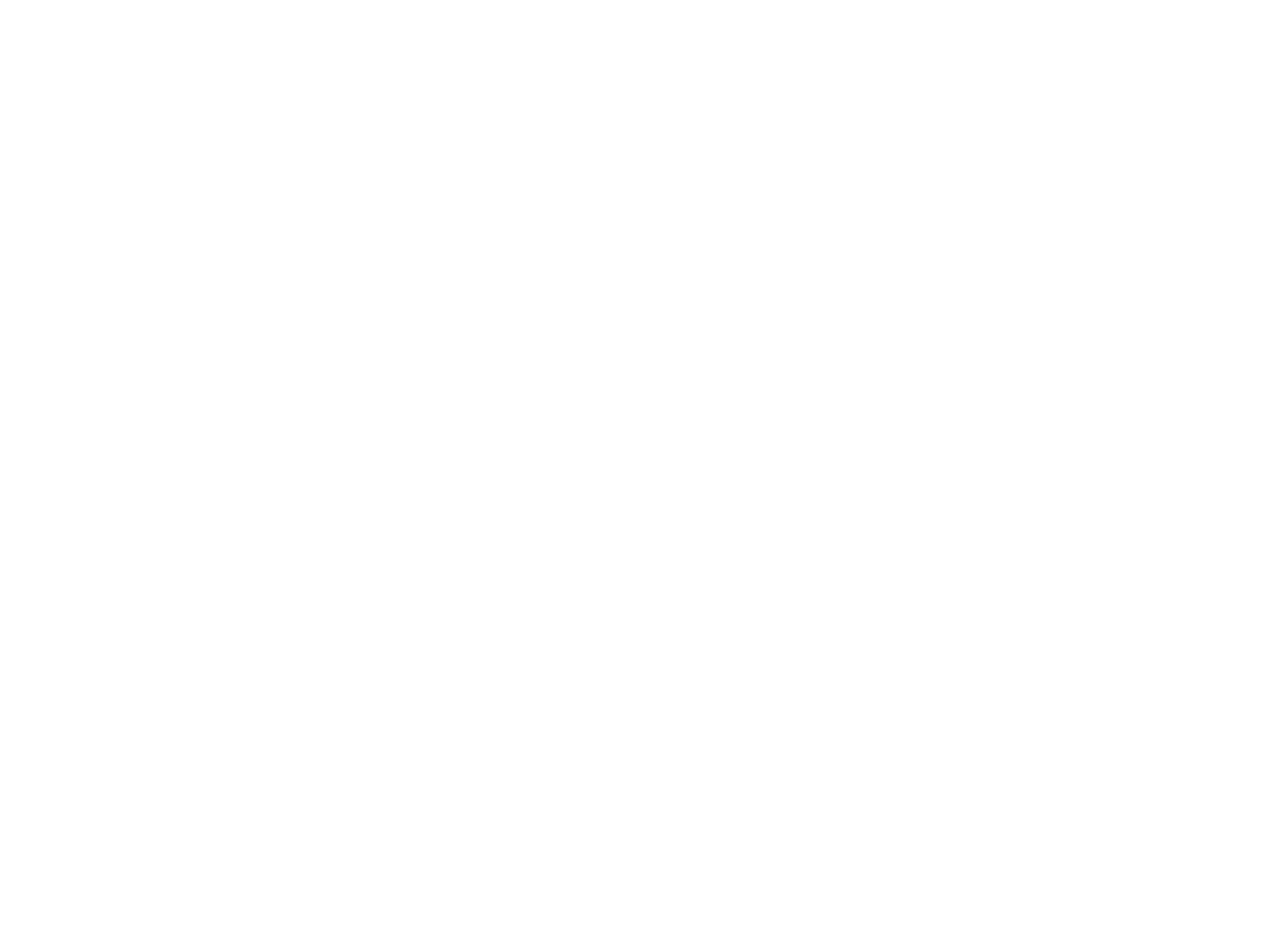
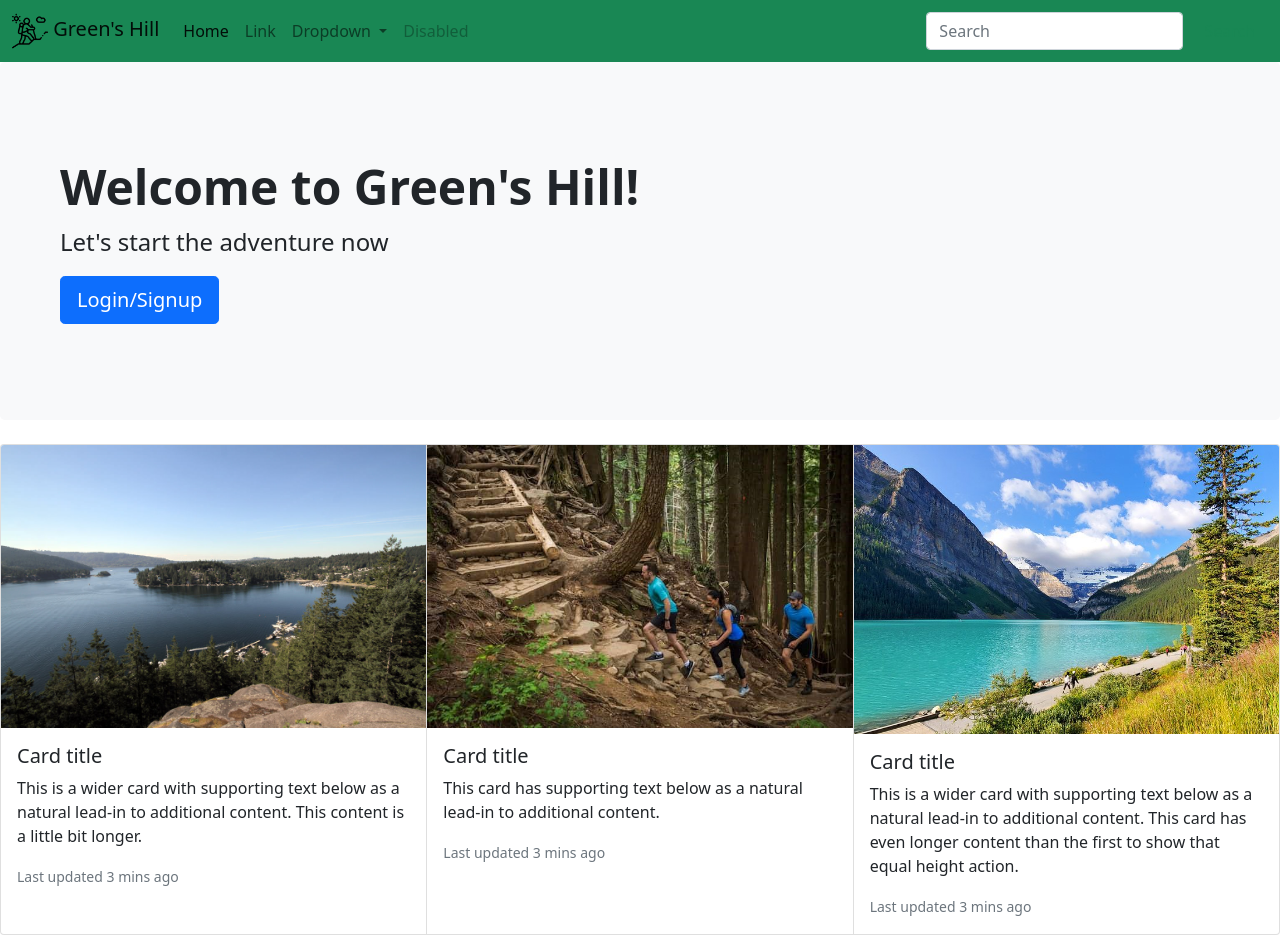
Before and after one commit to pdychinco/demo05_Dychinco_Princeton, a plain HTML site: page index.html in a window 1280 px wide. Before the commit the page ends 800 px from the top, so only its background shows below. Drawn offline with nearby package versions, Linux system fonts and the light colour scheme.

Commit message:
Added pictures as well as logo to webpage

```diff
--- a/index.html
+++ b/index.html
@@ -1,13 +1,12 @@
 <!DOCTYPE html>
 <html lang="en">
-
-<head>
+  <head>
     <title>My BCIT Project</title>
-    <meta name="comp1800 template" content="My 1800 App">
+    <meta name="comp1800 template" content="My 1800 App" />
 
     <!-- Required meta tags -->
-    <meta charset="utf-8">
-    <meta name="viewport" content="width=device-width, initial-scale=1">
+    <meta charset="utf-8" />
+    <meta name="viewport" content="width=device-width, initial-scale=1" />
 
     <!-- Bootstrap Library CSS CDN go here -->
     <!-- Boostrap Library JS CDN  go here -->
@@ -19,11 +18,115 @@
 
     <!-- Link to styles of your own -->
     <!-- <link type="text/css" href="./styles/style.css"> -->
+    <link
+      href="https://cdn.jsdelivr.net/npm/bootstrap@5.1.3/dist/css/bootstrap.min.css"
+      rel="stylesheet"
+      integrity="sha384-1BmE4kWBq78iYhFldvKuhfTAU6auU8tT94WrHftjDbrCEXSU1oBoqyl2QvZ6jIW3"
+      crossorigin="anonymous"
+    />
+  </head>
 
-</head>
+  <body>
+    <nav class="navbar navbar-expand-lg navbar-light bg-success">
+      <div class="container-fluid">
+        <a class="navbar-brand" href="#">
+          <img src="./images/logo.png" height="36">
+          Green's Hill
+        </a>
+          <button
+          class="navbar-toggler"
+          type="button"
+          data-bs-toggle="collapse"
+          data-bs-target="#navbarSupportedContent"
+          aria-controls="navbarSupportedContent"
+          aria-expanded="false"
+          aria-label="Toggle navigation"
+        >
+          <span class="navbar-toggler-icon"></span>
+        </button>
+        <div class="collapse navbar-collapse" id="navbarSupportedContent">
+          <ul class="navbar-nav me-auto mb-2 mb-lg-0">
+            <li class="nav-item">
+              <a class="nav-link active" aria-current="page" href="#">Home</a>
+            </li>
+            <li class="nav-item">
+              <a class="nav-link" href="#">Link</a>
+            </li>
+            <li class="nav-item dropdown">
+              <a
+                class="nav-link dropdown-toggle"
+                href="#"
+                id="navbarDropdown"
+                role="button"
+                data-bs-toggle="dropdown"
+                aria-expanded="false"
+              >
+                Dropdown
+              </a>
+              <ul class="dropdown-menu" aria-labelledby="navbarDropdown">
+                <li><a class="dropdown-item" href="#">Action</a></li>
+                <li><a class="dropdown-item" href="#">Another action</a></li>
+                <li><hr class="dropdown-divider" /></li>
+                <li>
+                  <a class="dropdown-item" href="#">Something else here</a>
+                </li>
+              </ul>
+            </li>
+            <li class="nav-item">
+              <a class="nav-link disabled">Disabled</a>
+            </li>
+          </ul>
+          <form class="d-flex">
+            <input
+              class="form-control me-2"
+              type="search"
+              placeholder="Search"
+              aria-label="Search"
+            />
+            <button class="btn btn-outline-success" type="submit">
+              Search
+            </button>
+          </form>
+        </div>
+      </div>
+    </nav>
 
-<body>
+    <div class="p-5 mb-4 bg-light rounded-3">
+      <div class="container-fluid py-5">
+        <h1 class="display-5 fw-bold">Welcome to Green's Hill!</h1>
+        <p class="col-md-8 fs-4">Let's start the adventure now</p>
+        <button class="btn btn-primary btn-lg" type="button">
+          Login/Signup
+        </button>
+      </div>
+    </div>
 
+    <div class="card-group">
+      <div class="card">
+        <img src="./images/quarryrock.jpeg" class="card-img-top" alt="...">
+        <div class="card-body">
+          <h5 class="card-title">Card title</h5>
+          <p class="card-text">This is a wider card with supporting text below as a natural lead-in to additional content. This content is a little bit longer.</p>
+          <p class="card-text"><small class="text-muted">Last updated 3 mins ago</small></p>
+        </div>
+      </div>
+      <div class="card">
+        <img src="./images/grousegrind.jpeg" class="card-img-top" alt="...">
+        <div class="card-body">
+          <h5 class="card-title">Card title</h5>
+          <p class="card-text">This card has supporting text below as a natural lead-in to additional content.</p>
+          <p class="card-text"><small class="text-muted">Last updated 3 mins ago</small></p>
+        </div>
+      </div>
+      <div class="card">
+        <img src="./images/lakelouise.jpeg" class="card-img-top" alt="...">
+        <div class="card-body">
+          <h5 class="card-title">Card title</h5>
+          <p class="card-text">This is a wider card with supporting text below as a natural lead-in to additional content. This card has even longer content than the first to show that equal height action.</p>
+          <p class="card-text"><small class="text-muted">Last updated 3 mins ago</small></p>
+        </div>
+      </div>
+    </div>
     <!------------------------------>
     <!-- Your HTML Layout go here -->
     <!------------------------------>
@@ -36,7 +139,10 @@
 
     <!-- Link to scripts of your own -->
     <!-- <script src="./scripts/script.js"></script> -->
-
-</body>
-
+    <script
+      src="https://cdn.jsdelivr.net/npm/bootstrap@5.1.3/dist/js/bootstrap.bundle.min.js"
+      integrity="sha384-ka7Sk0Gln4gmtz2MlQnikT1wXgYsOg+OMhuP+IlRH9sENBO0LRn5q+8nbTov4+1p"
+      crossorigin="anonymous"
+    ></script>
+  </body>
 </html>
```
Also changed, not shown: images/grousegrind.jpeg (added), images/lakelouise.jpeg (added), images/logo.png (added), images/quarryrock.jpeg (added).
